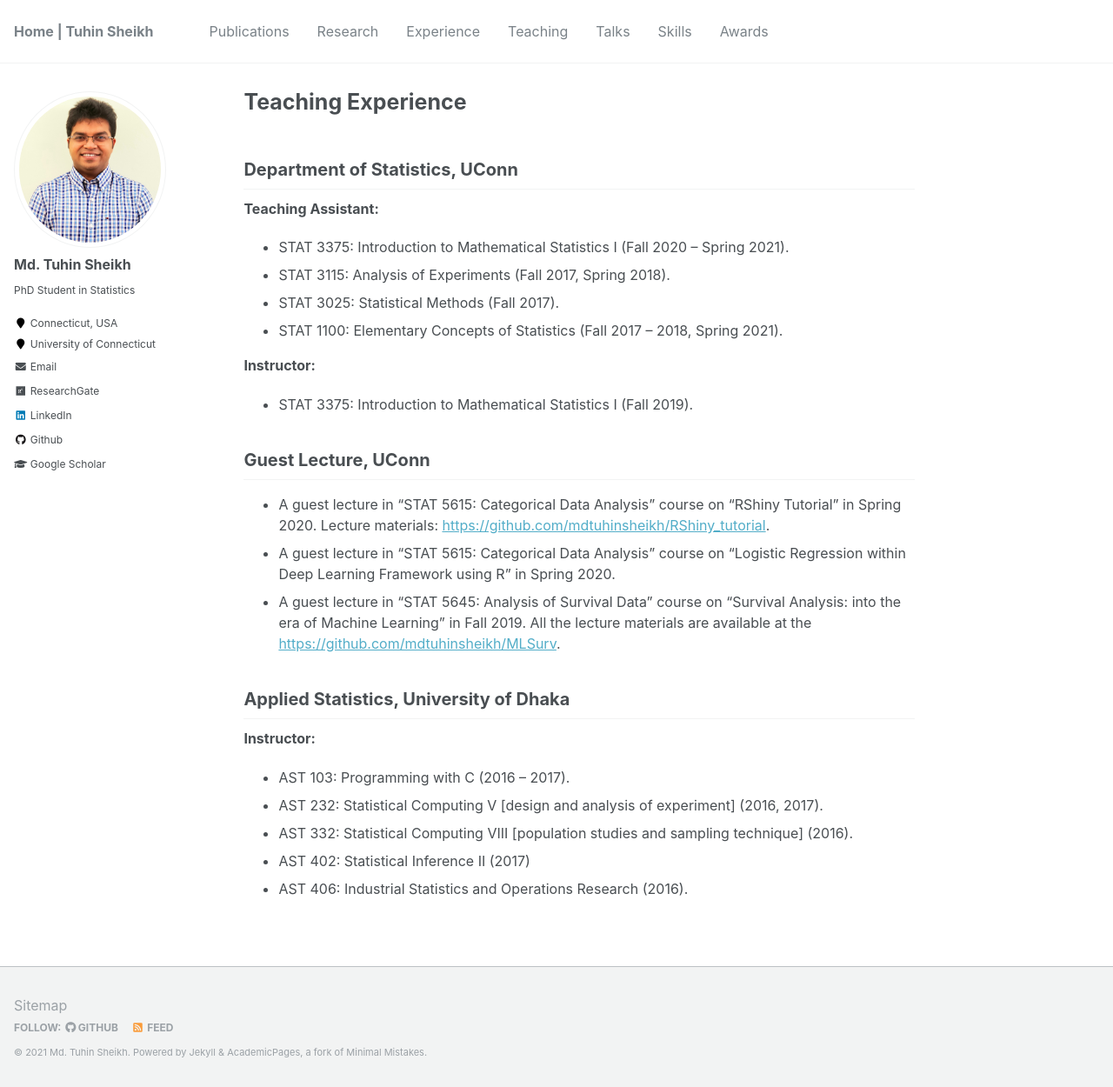
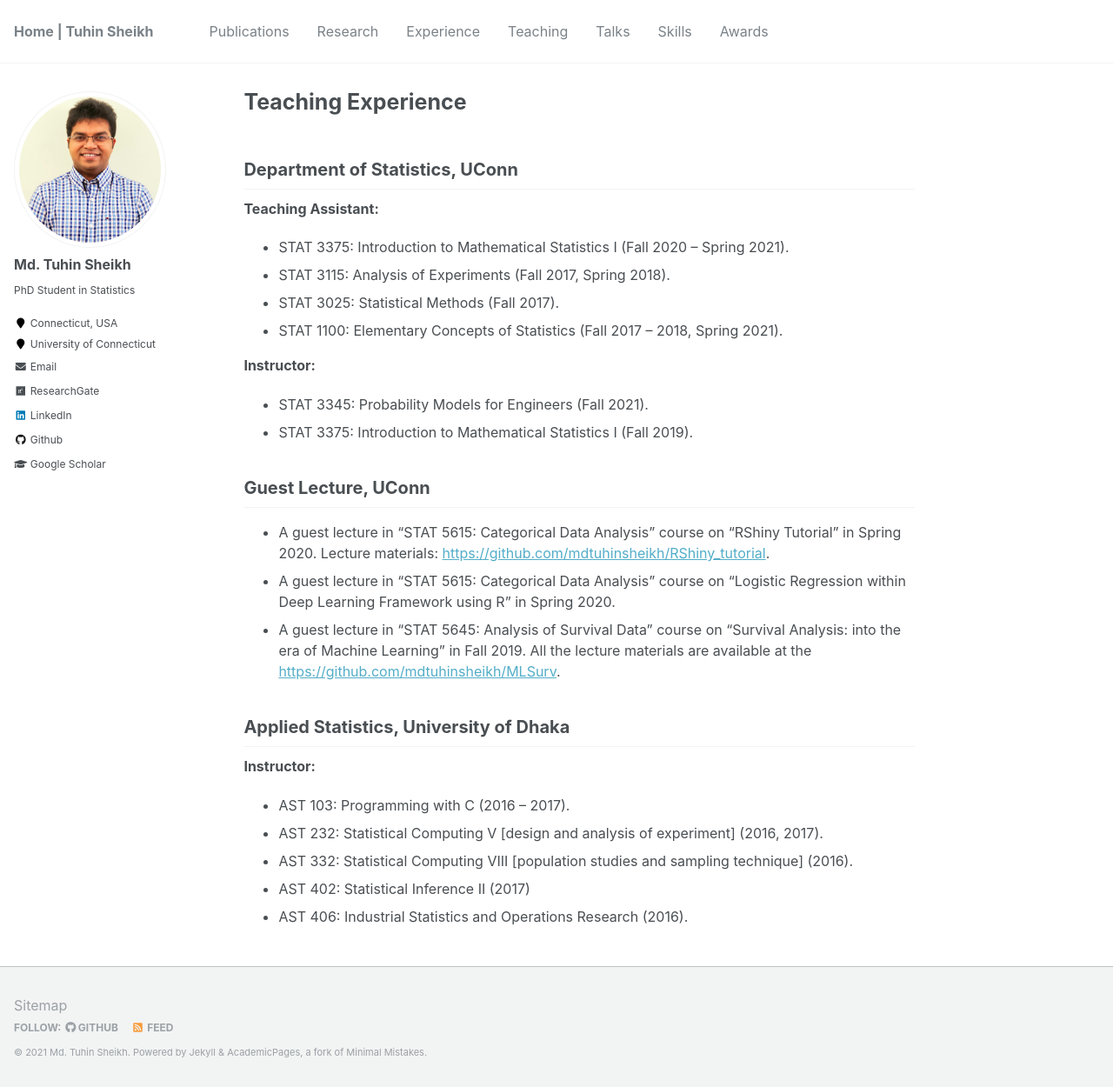
Before and after one commit to mdtuhinsheikh/mdtuhinsheikh.github.io, a Jekyll site: the page built from _pages/teaching.md, in a window 1280 px wide and 1250 px high. Shown: the whole window at 87% size. Built offline with Jekyll 4.4.1, drawn with Linux system fonts in a browser that asks for light colours.

Commit message:
Update teaching.md

```diff
--- a/_pages/teaching.md
+++ b/_pages/teaching.md
@@ -12,6 +12,7 @@ author_profile: true
 * STAT 1100: Elementary Concepts of Statistics (Fall 2017 -- 2018, Spring 2021).
 
 **Instructor:**
+* STAT 3345: Probability Models for Engineers (Fall 2021).
 * STAT 3375: Introduction to Mathematical Statistics I (Fall 2019).
 
 ## Guest Lecture, UConn
```
